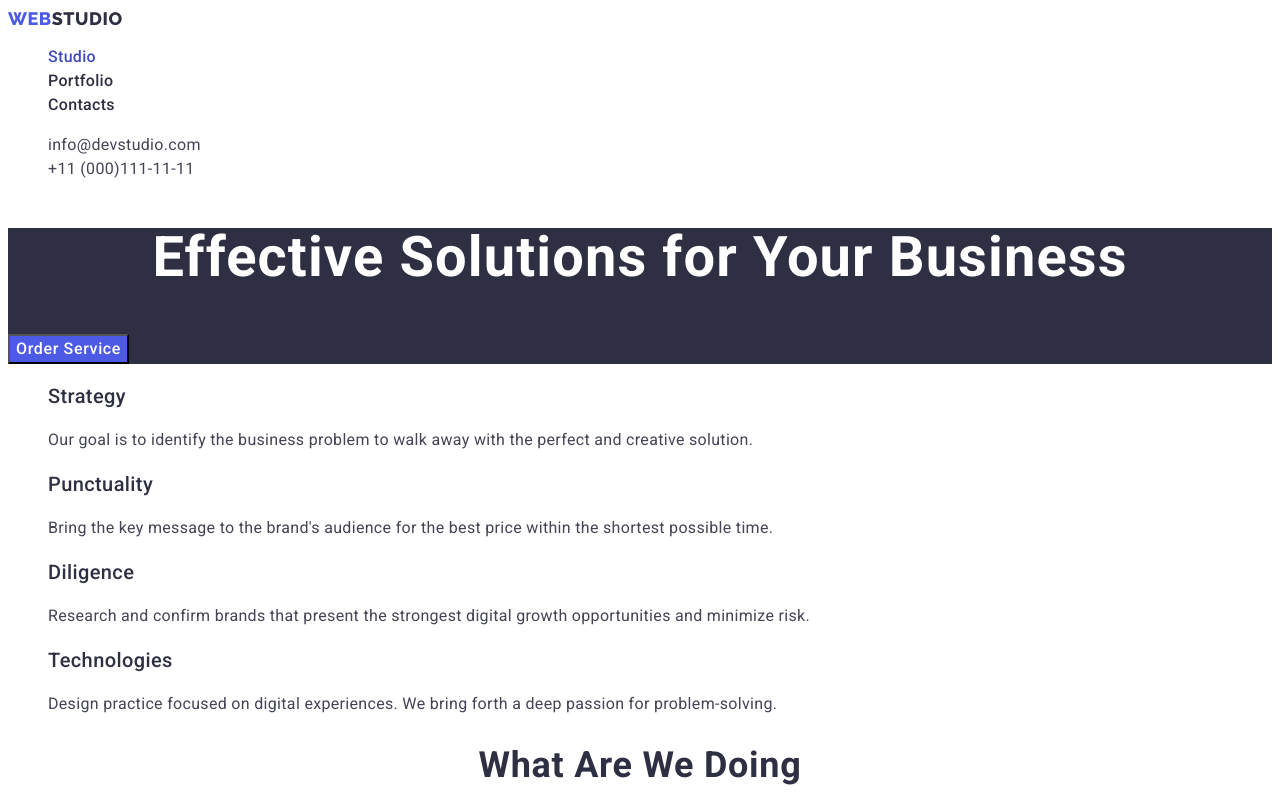
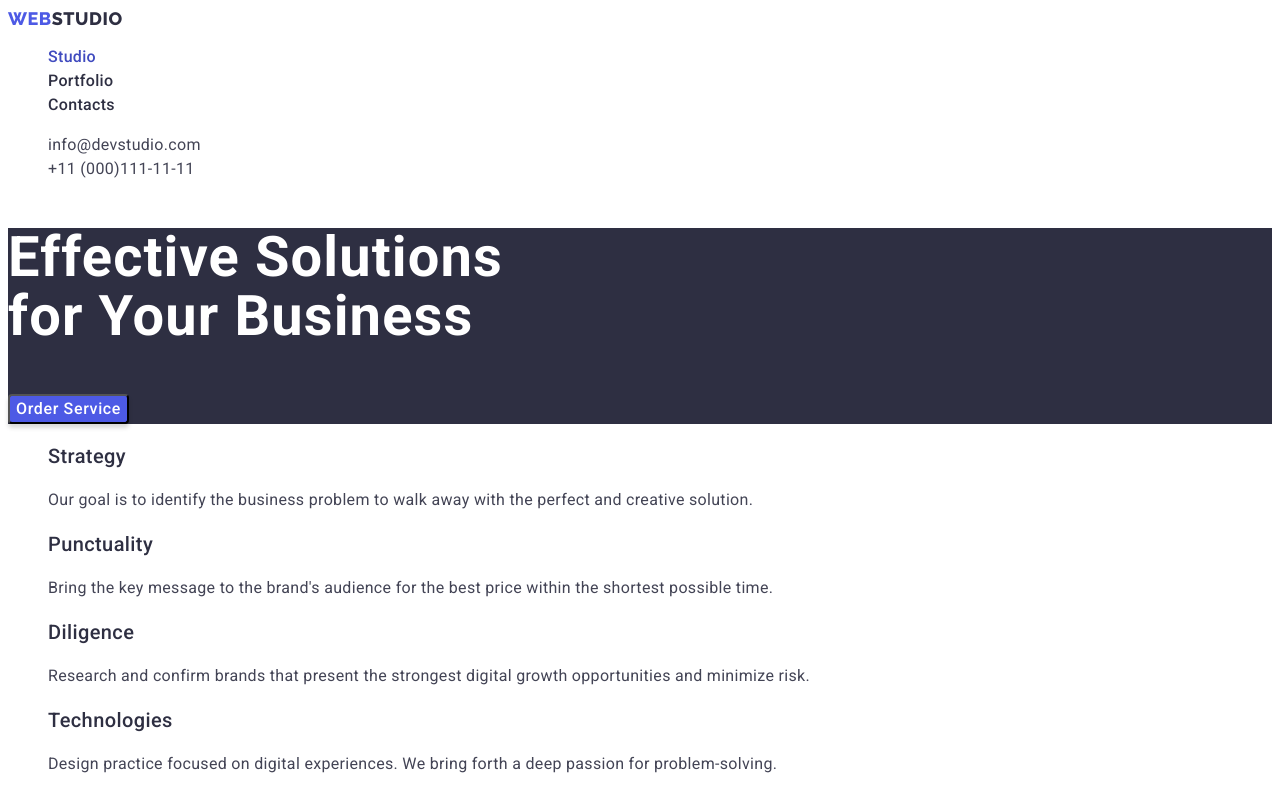
Before and after one commit to Fovardell/goit-markup-hw-02, a plain HTML site: page index.html in a window 1280 px wide. Shown: the top 800 px of the page. Drawn offline with Linux system fonts and the light colour scheme.

Commit message:
make some changes

```diff
--- a/css/styles.css
+++ b/css/styles.css
@@ -58,10 +58,9 @@ li {
 	letter-spacing: 0.02em;
 }
 .contacts > a:hover,
-.contacts > a:focus{
+.contacts > a:focus {
 	color: var(--pressed-state);
 }
-
 
 /* ======================/header================================== */
 /* ================================main=============================== */
@@ -74,7 +73,6 @@ li {
 	font-weight: 700;
 	font-size: 56px;
 	line-height: 1.07;
-	text-align: center;
 	letter-spacing: 0.02em;
 }
 .button-hero {
@@ -85,6 +83,9 @@ li {
 	font-size: 16px;
 	line-height: 1.5;
 	letter-spacing: 0.04em;
+
+	box-shadow: 0px 4px 4px rgba(0, 0, 0, 0.15);
+	border-radius: 4px;
 }
 .button-hero:hover,
 .button-hero:focus {
@@ -95,7 +96,6 @@ li {
 	font-size: 36px;
 	line-height: 1.11;
 
-	text-align: center;
 	letter-spacing: 0.02em;
 	text-transform: capitalize;
 
@@ -118,6 +118,9 @@ li {
 .team {
 	background-color: var(--light);
 }
+.team-item {
+	background-color: var(--white-background);
+}
 /* ================================/main=============================== */
 /* ======================================portfolio============================ */
 .button {
@@ -128,6 +131,9 @@ li {
 
 	color: var(--primary-brand);
 	background-color: var(--light);
+
+	border: 1px solid #e7e9fc;
+	border-radius: 4px;
 }
 .button:hover,
 .button:focus {
--- a/index.html
+++ b/index.html
@@ -37,7 +37,7 @@
 	</header>
 	<main>
 		<section class="hero">
-			<h1 class="title-hero">Effective Solutions for Your Business</h1>
+			<h1 class="title-hero">Effective Solutions <br> for Your Business</h1>
 			<button class="button-hero" type="button">Order Service</button>
 		</section>
 		<section class="features">
```
